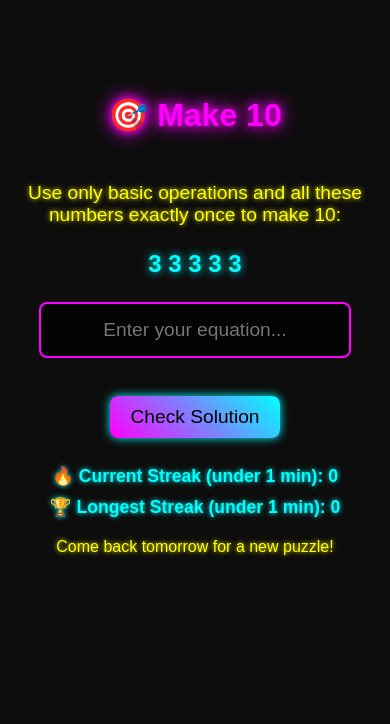
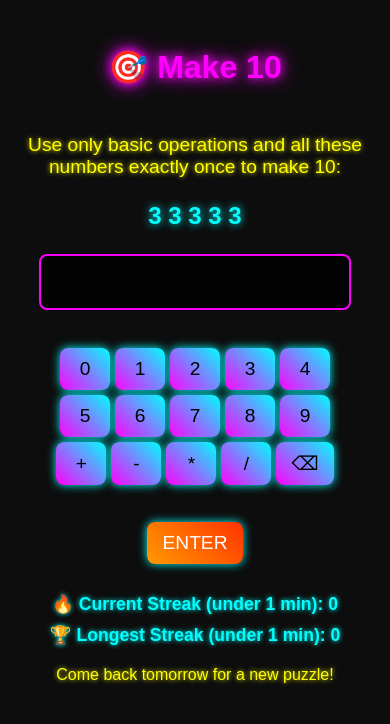
Before and after one commit to garry-singh/maketen, a Next.js app: page / in a window 390 px wide. Shown: the top 724 px of the page. Built offline with nearby package versions, Linux system fonts and the light colour scheme.

Commit message:
Add keyboard for input

```diff
--- a/app/components/MakeTen.css
+++ b/app/components/MakeTen.css
@@ -46,22 +46,46 @@ body {
     width: 60%;
   }
 
-  .button {
+  .keyboard {
+    display: flex;
+    flex-direction: column;
+    gap: 10px;
+    margin-top: 20px;
+    align-items: center;
+  }
+
+  .keyboard-row {
+    display: flex;
+    justify-content: center;
+    gap: 8px;
+  }
+
+  .key {
     background: linear-gradient(45deg, #ff00ff, #00ffff);
     color: #000;
     font-size: 1.5rem;
-    padding: 12px 24px;
+    padding: 15px 20px;
     border: none;
     border-radius: 8px;
     cursor: pointer;
     box-shadow: 0px 0px 10px #0ff;
     transition: 0.3s;
-    margin-top: 20px;
+    min-width: 60px;
+    text-align: center;
   }
 
-  .button:hover {
+  .key:hover {
     transform: scale(1.1);
     box-shadow: 0px 0px 20px #ff0;
+  }
+
+  .special {
+    background: linear-gradient(45deg, #ff9900, #ff3300);
+    color: #fff;
+  }
+
+  .submit-row {
+    margin: 40px 0 0;
   }
 
   .message {
@@ -89,7 +113,7 @@ body {
   @media (max-width: 768px) {
     .title {
       font-size: 2rem;
-      margin: 96px 0px 48px;
+      margin: 48px 0px;
     }
 
     .instructions {
@@ -105,10 +129,40 @@ body {
       font-size: 1.2rem;
     }
 
-    .button {
-      font-size: 1.2rem;
-      padding: 10px 20px;
-    }
+    .keyboard {
+        gap: 5px;
+      }
+
+      .keyboard-row {
+        gap: 5px;
+      }
+
+      .numbers-row {
+        flex-wrap: wrap;
+        display: grid;
+        grid-template-columns: repeat(5, 1fr);
+        gap: 5px;
+      }
+
+      .operators-row {
+        flex-wrap: wrap;
+        display: flex;
+        justify-content: center;
+        gap: 5px;
+      }
+
+      .submit-row {
+        display: flex;
+        justify-content: center;
+        margin-top: 32px;
+        margin-bottom: -16px;
+      }
+
+      .key {
+        font-size: 1.2rem;
+        padding: 10px 15px;
+        min-width: 50px;
+      }
 
     .message {
       font-size: 1.2rem;
--- a/app/components/MakeTen.tsx
+++ b/app/components/MakeTen.tsx
@@ -3,7 +3,8 @@
 import React, { useState, useEffect } from "react";
 import "./MakeTen.css"; // Import the new CSS file
 
-const ops = ["+", "-", "*", "/"];
+const numbers = ["0", "1", "2", "3", "4", "5", "6", "7", "8", "9"];
+const operators = ["+", "-", "*", "/", "⌫"];
 
 interface Puzzle {
   date: string;
@@ -44,7 +45,7 @@ const generateDailyPuzzle = (): Puzzle => {
     if (length === 0) return [[]];
     const result: string[][] = [];
     const smallerCombos = operatorCombinations(length - 1);
-    for (const op of ops) {
+    for (const op of operators) {
       for (const combo of smallerCombos) {
         result.push([op, ...combo]);
       }
@@ -97,31 +98,29 @@ const MakeTen: React.FC = () => {
   const checkSolution = () => {
     try {
       const timeElapsed = Math.floor((Date.now() - startTime) / 1000);
-      const numbersUsed = userInput.match(/\d+/g)?.map(Number) || [];
-      const sortedNumbers = [...numbersUsed].sort((a, b) => a - b);
-      const sortedPuzzleNumbers = [...(puzzle?.numbers || [])].sort(
-        (a, b) => a - b
-      );
-
-      if (
-        eval(userInput) === 10 &&
-        JSON.stringify(sortedNumbers) === JSON.stringify(sortedPuzzleNumbers)
-      ) {
+      if (eval(userInput) === 10) {
         setMessage(`✅ Correct! Solved in ${timeElapsed} seconds!`);
-
         if (timeElapsed < 60) {
           setStreak((prev) => prev + 1);
           setLongestStreak((prev) => Math.max(prev + 1, longestStreak));
         }
       } else {
-        setMessage(
-          "❌ Incorrect or not all numbers used correctly. Try again!"
-        );
+        setMessage("❌ Incorrect. Try again!");
       }
     } catch {
       setMessage(
         "❌ Invalid equation. Use only the given numbers and operations."
       );
+    }
+  };
+
+  const handleKeyboardClick = (key: string) => {
+    if (key === "ENTER") {
+      checkSolution();
+    } else if (key === "⌫") {
+      setUserInput((prev) => prev.slice(0, -1));
+    } else {
+      setUserInput((prev) => prev + key);
     }
   };
 
@@ -136,30 +135,49 @@ const MakeTen: React.FC = () => {
         Use only basic operations and all these numbers exactly once to make 10:
       </p>
       <h3 className="numbers">{puzzle.numbers.join("  ")}</h3>
-
-      <input
-        type="text"
-        value={userInput}
-        onChange={(e) => setUserInput(e.target.value)}
-        placeholder="Enter your equation..."
-        className="input-box"
-      />
+      <input type="text" value={userInput} readOnly className="input-box" />
       <br />
       <br />
 
-      <button onClick={checkSolution} className="button">
-        Check Solution
-      </button>
+      <div className="keyboard">
+        <div className="keyboard-row numbers-row">
+          {numbers.map((num) => (
+            <button
+              key={num}
+              className="key"
+              onClick={() => handleKeyboardClick(num)}
+            >
+              {num}
+            </button>
+          ))}
+        </div>
+        <div className="keyboard-row operators-row">
+          {operators.map((op) => (
+            <button
+              key={op}
+              className="key"
+              onClick={() => handleKeyboardClick(op)}
+            >
+              {op}
+            </button>
+          ))}
+        </div>
+        <div className="keyboard-row submit-row">
+          <button
+            className="key special"
+            onClick={() => handleKeyboardClick("ENTER")}
+          >
+            ENTER
+          </button>
+        </div>
+      </div>
       <br />
       <br />
-
       {message && <h3 className="message">{message}</h3>}
-
       <h4 className="streak">🔥 Current Streak (under 1 min): {streak}</h4>
       <h4 className="streak">
         🏆 Longest Streak (under 1 min): {longestStreak}
       </h4>
-
       <p className="footer">Come back tomorrow for a new puzzle!</p>
     </div>
   );
```
